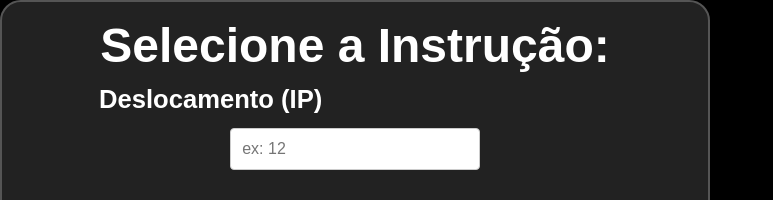
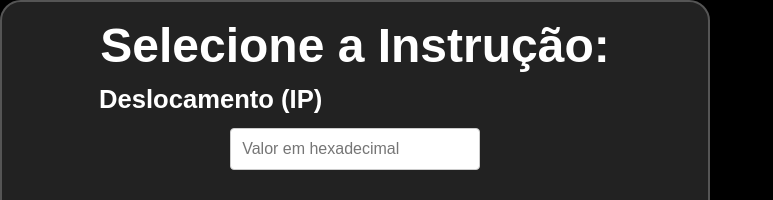
Before and after one commit to klayera7/visualizadorInstrucoesAssembly, a plain HTML site: page html/pop-up/popUp-instruction.html in a window 1280 px wide. Shown: the top 200 px of the page, without its empty margins (0-773 px from the left). Drawn offline with Linux system fonts and the light colour scheme.

Commit message:
fix: mudança placeholder inputs instrucao

```diff
--- a/html/pop-up/popUp-instruction.html
+++ b/html/pop-up/popUp-instruction.html
@@ -16,7 +16,7 @@
             <input
                 type="text"
                 name="adress"
-                placeholder="ex: 12"
+                placeholder="Valor em hexadecimal"
                 id="offset-address-instruction"
             />
 
```
